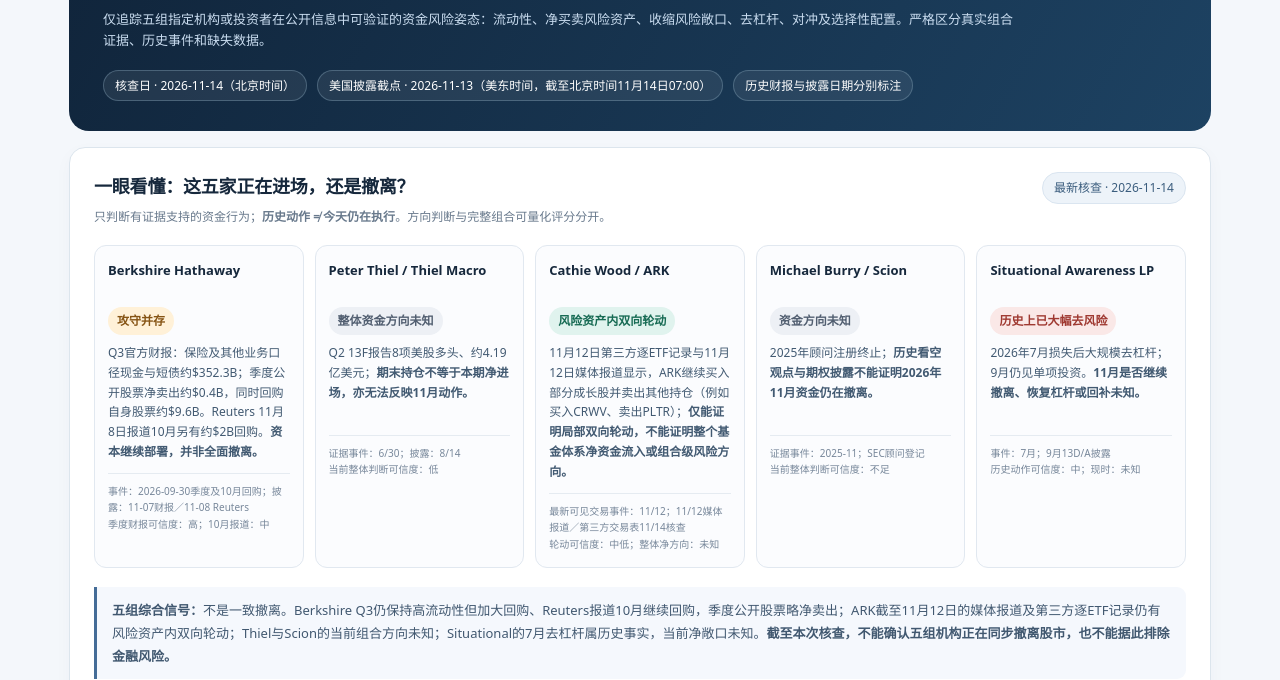
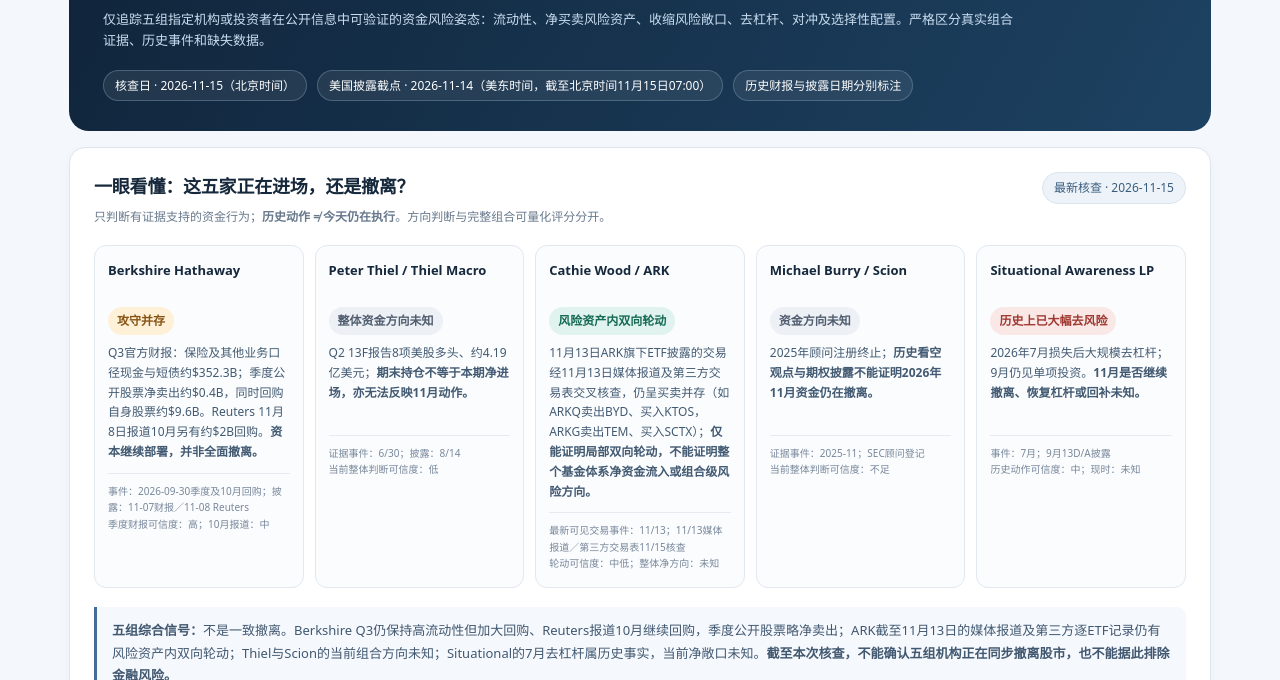
Before and after one commit to VincentJiangHY/smart-money-radar, a plain HTML site: page index.html in a window 1280 px wide. Shown: the part 120-800 px from the top of the page. Drawn offline with Linux system fonts and the light colour scheme.

Commit message:
Nov 15 capital risk radar: add Nov 13 ARK ETF rotation evidence, preserve five-firm risk assessment

```diff
--- a/index.html
+++ b/index.html
@@ -37,18 +37,18 @@
       <div class="eyebrow">PUBLIC CAPITAL RISK MONITOR</div>
       <h1>Smart Money Radar｜投资机构大资金攻守追踪</h1>
       <p>仅追踪五组指定机构或投资者在公开信息中可验证的资金风险姿态：流动性、净买卖风险资产、收缩风险敞口、去杠杆、对冲及选择性配置。严格区分真实组合证据、历史事件和缺失数据。</p>
-      <div class="meta"><span class="chip">核查日 · 2026-11-14（北京时间）</span><span class="chip">美国披露截点 · 2026-11-13（美东时间，截至北京时间11月14日07:00）</span><span class="chip">历史财报与披露日期分别标注</span></div>
+      <div class="meta"><span class="chip">核查日 · 2026-11-15（北京时间）</span><span class="chip">美国披露截点 · 2026-11-14（美东时间，截至北京时间11月15日07:00）</span><span class="chip">历史财报与披露日期分别标注</span></div>
     </header>
     <section class="card stance" aria-labelledby="capital-direction">
-      <div class="stance-head"><div><h2 id="capital-direction">一眼看懂：这五家正在进场，还是撤离？</h2><p>只判断有证据支持的资金行为；<strong>历史动作 ≠ 今天仍在执行</strong>。方向判断与完整组合可量化评分分开。</p></div><span class="chip" style="color:#3b5d7e;background:#edf3f9;border-color:#dae5f0">最新核查 · 2026-11-14</span></div>
+      <div class="stance-head"><div><h2 id="capital-direction">一眼看懂：这五家正在进场，还是撤离？</h2><p>只判断有证据支持的资金行为；<strong>历史动作 ≠ 今天仍在执行</strong>。方向判断与完整组合可量化评分分开。</p></div><span class="chip" style="color:#3b5d7e;background:#edf3f9;border-color:#dae5f0">最新核查 · 2026-11-15</span></div>
       <div class="signals">
         <div class="signal"><div class="org">Berkshire Hathaway</div><span class="tag defensive">攻守并存</span><div class="why">Q3官方财报：保险及其他业务口径现金与短债约$352.3B；季度公开股票净卖出约$0.4B，同时回购自身股票约$9.6B。Reuters 11月8日报道10月另有约$2B回购。<strong>资本继续部署，并非全面撤离。</strong></div><div class="when">事件：2026-09-30季度及10月回购；披露：11-07财报／11-08 Reuters<br>季度财报可信度：高；10月报道：中</div></div>
         <div class="signal"><div class="org">Peter Thiel / Thiel Macro</div><span class="tag uncertain">整体资金方向未知</span><div class="why">Q2 13F报告8项美股多头、约4.19亿美元；<strong>期末持仓不等于本期净进场，亦无法反映11月动作。</strong></div><div class="when">证据事件：6/30；披露：8/14<br>当前整体判断可信度：低</div></div>
-        <div class="signal"><div class="org">Cathie Wood / ARK</div><span class="tag active">风险资产内双向轮动</span><div class="why">11月12日第三方逐ETF记录与11月12日媒体报道显示，ARK继续买入部分成长股并卖出其他持仓（例如买入CRWV、卖出PLTR）；<strong>仅能证明局部双向轮动，不能证明整个基金体系净资金流入或组合级风险方向。</strong></div><div class="when">最新可见交易事件：11/12；11/12媒体报道／第三方交易表11/14核查<br>轮动可信度：中低；整体净方向：未知</div></div>
+        <div class="signal"><div class="org">Cathie Wood / ARK</div><span class="tag active">风险资产内双向轮动</span><div class="why">11月13日ARK旗下ETF披露的交易经11月13日媒体报道及第三方交易表交叉核查，仍呈买卖并存（如ARKQ卖出BYD、买入KTOS，ARKG卖出TEM、买入SCTX）；<strong>仅能证明局部双向轮动，不能证明整个基金体系净资金流入或组合级风险方向。</strong></div><div class="when">最新可见交易事件：11/13；11/13媒体报道／第三方交易表11/15核查<br>轮动可信度：中低；整体净方向：未知</div></div>
         <div class="signal"><div class="org">Michael Burry / Scion</div><span class="tag uncertain">资金方向未知</span><div class="why">2025年顾问注册终止；<strong>历史看空观点与期权披露不能证明2026年11月资金仍在撤离。</strong></div><div class="when">证据事件：2025-11；SEC顾问登记<br>当前整体判断可信度：不足</div></div>
         <div class="signal"><div class="org">Situational Awareness LP</div><span class="tag reduced">历史上已大幅去风险</span><div class="why">2026年7月损失后大规模去杠杆；9月仍见单项投资。<strong>11月是否继续撤离、恢复杠杆或回补未知。</strong></div><div class="when">事件：7月；9月13D/A披露<br>历史动作可信度：中；现时：未知</div></div>
       </div>
-      <div class="stance-conclusion"><strong>五组综合信号：</strong>不是一致撤离。Berkshire Q3仍保持高流动性但加大回购、Reuters报道10月继续回购，季度公开股票略净卖出；ARK截至11月12日的媒体报道及第三方逐ETF记录仍有风险资产内双向轮动；Thiel与Scion的当前组合方向未知；Situational的7月去杠杆属历史事实，当前净敞口未知。<strong>截至本次核查，不能确认五组机构正在同步撤离股市，也不能据此排除金融风险。</strong></div>
+      <div class="stance-conclusion"><strong>五组综合信号：</strong>不是一致撤离。Berkshire Q3仍保持高流动性但加大回购、Reuters报道10月继续回购，季度公开股票略净卖出；ARK截至11月13日的媒体报道及第三方逐ETF记录仍有风险资产内双向轮动；Thiel与Scion的当前组合方向未知；Situational的7月去杠杆属历史事实，当前净敞口未知。<strong>截至本次核查，不能确认五组机构正在同步撤离股市，也不能据此排除金融风险。</strong></div>
       <p class="stance-note"><strong>以后最值得监控：</strong>① Berkshire是否持续减股票并增加现金/短债；② Thiel与ARK是否从可见风险资产持续转向防御；③ Burry是否有新官方基金/衍生品披露；④ Situational是否继续去杠杆、清算或恢复风险敞口。每次变化写明发生日期、披露日期、证据级别，不依据市场观点替代资金动作。</p>
     </section>
     <section class="main">
@@ -88,7 +88,7 @@
         <div class="event"><b>Berkshire：Q3现金继续减少，但大额回购体现主动部署资金</b><time>报告期 2026-09-30 · 官方10-Q 2026-11-07发布 · 核查2026-11-08</time><p>保险及其他业务现金与短债净额 $352.3B（Q2为 $359.2B），Q3股票小幅净卖出约 $0.4B，Q3回购本公司股票约 $9.6B。结论为高流动性、股票谨慎轮动、主动回购并存；不能据此称全面撤离或全面进场。<a target="_blank" rel="noopener noreferrer" href="https://www.berkshirehathaway.com/qtrly/3rdqtr26.pdf">官方Q3 10-Q</a></p></div>
         <div class="event"><b>Situational：历史去杠杆后有选择性持仓</b><time>2026-09-15 持仓事件 · 2026-09-17 SEC 13D/A</time><p>早前报道称出售多数公开股票并去杠杆；后续 13D/A 披露特定公司的关联受益持股约 21.1%。这不能证明整体再加杠杆；最新现金、负债和净风险仍未知。</p></div>
         <div class="event"><b>Scion：目前整体资金姿态不可判断</b><time>2025-11-10 SEC 顾问注册终止</time><p>当前没有足够完整、及时且可验证的组合信息来延续其旧防御评分。公开观点或历史看空期权不能代表 2026 年 11 月整体仓位。</p></div>
-        <div class="event"><b>ARK：11月12日继续双向调仓，整体风险方向仍未知</b><time>交易事件 2026-11-12 · Benzinga 2026-11-12报道 · 核查2026-11-14</time><p>Benzinga报道ARK买入约1600万美元CRWV，同时卖出约1000万美元PLTR；第三方ARKK/ARKW交易表亦显示当天买卖并存。这些仅是部分ETF的交易，未逐项与官方完整交易披露核对，不能据此推断全基金体系净资金流入、全面进场或战略性撤离。<a target="_blank" rel="noopener noreferrer" href="https://www.benzinga.com/etfs/broad-u-s-equity-etfs/26/11/63228681/cathie-wood-ark-buys-coreweave-sells-palantir-archer-rocket-lab-amazon">Benzinga 11月12日报道</a>；<a target="_blank" rel="noopener noreferrer" href="https://cathiesark.com/arkk/trades">ARKK第三方交易表</a>；<a target="_blank" rel="noopener noreferrer" href="https://cathiesark.com/arkw/trades">ARKW第三方交易表</a></p></div>
+        <div class="event"><b>ARK：11月13日继续双向调仓，整体风险方向仍未知</b><time>交易事件 2026-11-13 · 11月13日公开交易报道 · 核查2026-11-15</time><p>11月13日ARK ETF交易报道显示ARKQ卖出BYD并买入KTOS；第三方11月13日逐基金交易表还显示ARKG买入SCTX、卖出TEM。它们证明局部买卖并存，但不是整个ARK基金体系的净流量或净风险敞口。未取得完整组合现金、对冲及申赎信息，不能推断全面进场或战略性撤离。<a target="_blank" rel="noopener noreferrer" href="https://www.benzinga.com/etfs/broad-u-s-equity-etfs/26/11/63228681/cathie-wood-ark-buys-coreweave-sells-palantir-archer-rocket-lab-amazon">Benzinga 11月12日报道</a>；<a target="_blank" rel="noopener noreferrer" href="https://cathiesark.com/arkk/trades">ARKK第三方交易表</a>；<a target="_blank" rel="noopener noreferrer" href="https://cathiesark.com/arkw/trades">ARKW第三方交易表</a></p></div>
       </div>
     </section>
     <section class="card" style="margin-top:16px">
@@ -114,6 +114,7 @@
         <li><a target="_blank" rel="noopener noreferrer" href="https://www.sec.gov/Archives/edgar/data/2045724/000093583626000418/xslForm13F_X02/primary_doc.xml">Situational 2026 Q2 SEC 13F（26项，$20.24B）</a>；<a target="_blank" rel="noopener noreferrer" href="https://www.sec.gov/Archives/edgar/data/2068385/000093583626000500/xslSCHEDULE_13D_X02/primary_doc.xml">2026-09 SEC 13D/A</a></li>
       </ul></details>
       <details><summary>辅助媒体和第三方交易线索</summary><ul>
+        <li><a target="_blank" rel="noopener noreferrer" href="https://www.investing.com/news/company-news/cathie-woods-ark-sells-byd-stock-buys-kratos-defense-93CH-5026876">2026-11-13 ARK ETF交易报道：ARKQ卖出BYD、买入KTOS（局部交易，不代表全组合方向）</a>；<a target="_blank" rel="noopener noreferrer" href="https://arkk.vercel.app/today">11月13日ARK跨基金交易第三方表（11月15日核查）</a></li>
         <li><a target="_blank" rel="noopener noreferrer" href="https://www.benzinga.com/etfs/broad-u-s-equity-etfs/26/11/63228681/cathie-wood-ark-buys-coreweave-sells-palantir-archer-rocket-lab-amazon">Benzinga（2026-11-12）：ARK买卖CRWV、PLTR等（仅局部ETF交易）</a>；<a target="_blank" rel="noopener noreferrer" href="https://cathiesark.com/arkk/trades">ARKK 11月12日第三方交易记录</a></li>
         <li><a target="_blank" rel="noopener noreferrer" href="https://www.investing.com/news/stock-market-news/berkshire-hathaway-speeds-up-stock-buybacks-though-profit-falls-5010390">Reuters（2026-11-08）：Berkshire第三季度回购约$9.6B、10月另回购约$2B；报道口径不等于SEC季度现金口径</a></li>
         <li><a target="_blank" rel="noopener noreferrer" href="https://www.reuters.com/business/finance/situational-awareness-portfolio-sinks-67-july-ai-stock-rout-letter-shows-2026-07-31/">Reuters：Situational 2026-07-31 去风险报道</a></li>
@@ -125,7 +126,7 @@
         <li><a target="_blank" rel="noopener noreferrer" href="https://etfpeek.com/cathie-wood/">ETFpeek：ARK 第三方交易跟踪（不等于官方核实）</a></li>
       </ul></details>
     </section>
-    <footer><strong>Smart Money Radar · 公共研究仪表盘</strong> · 当前快照核查日期 2026-11-14。今后更新同一 <code>index.html</code> 文件即可维持固定网页地址。本站仅汇总公开证据供研究参考，不构成投资建议。</footer>
+    <footer><strong>Smart Money Radar · 公共研究仪表盘</strong> · 当前快照核查日期 2026-11-15。今后更新同一 <code>index.html</code> 文件即可维持固定网页地址。本站仅汇总公开证据供研究参考，不构成投资建议。</footer>
   </div>
 </body>
 </html>
```
